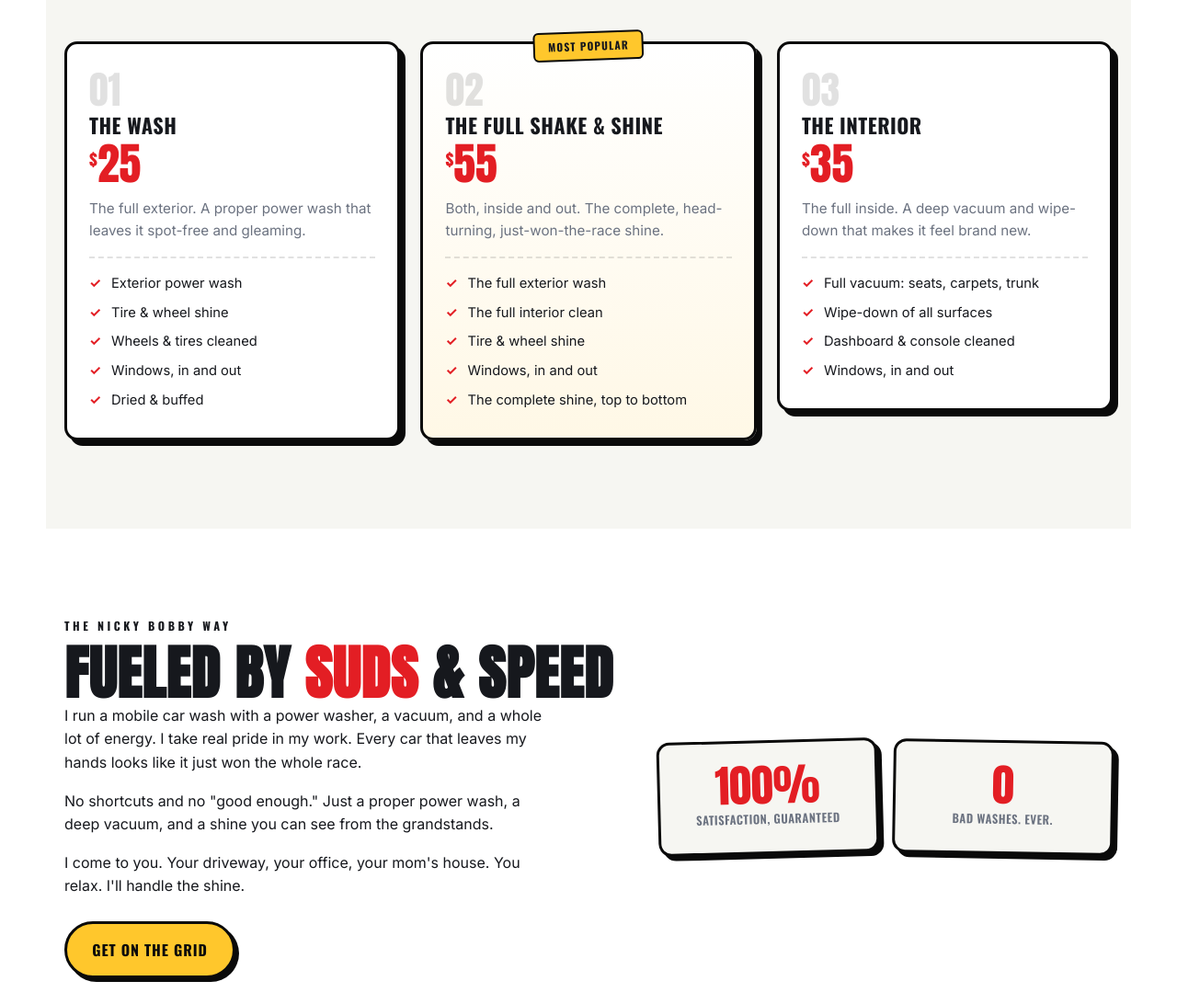
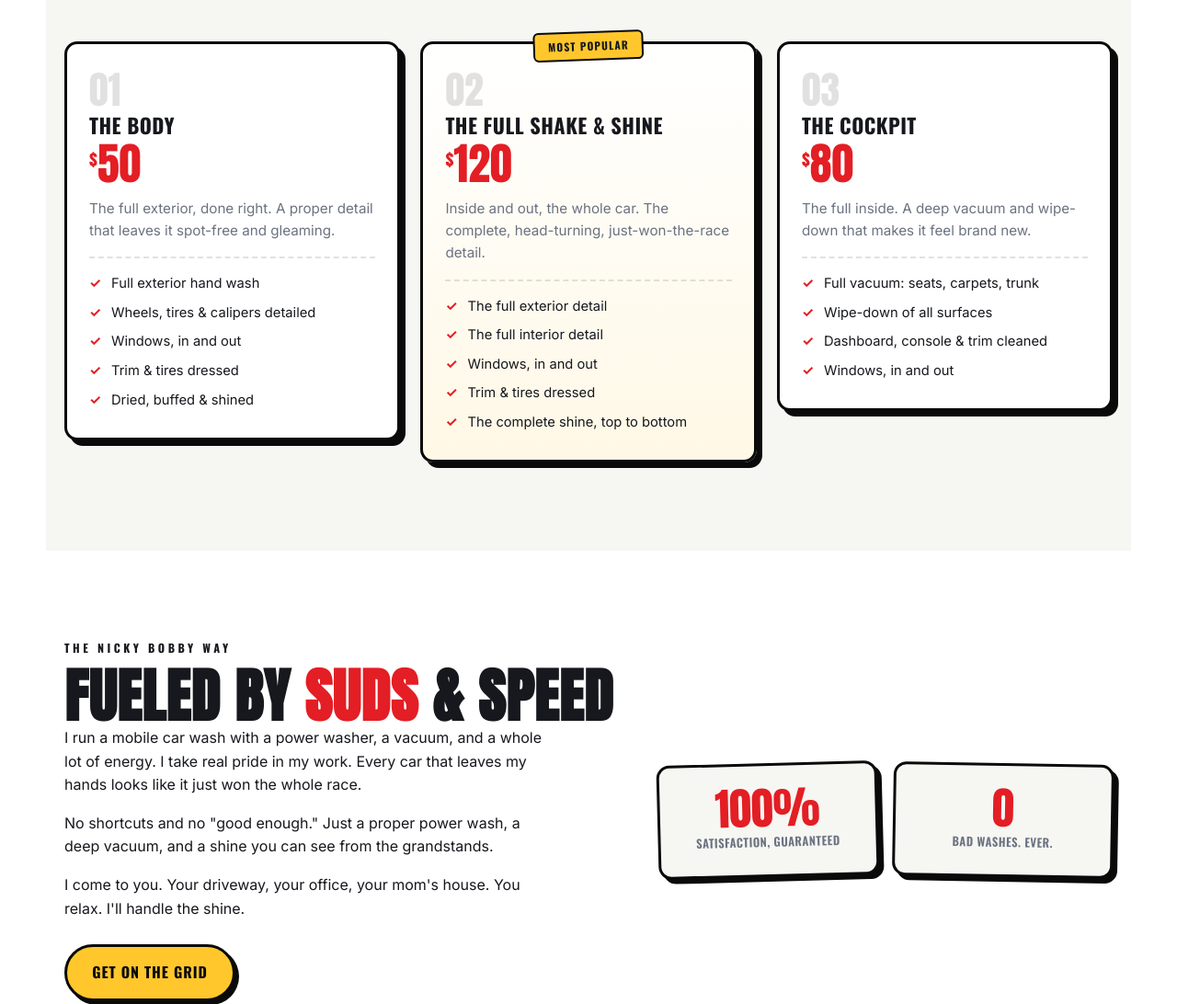
Before and after one commit to Crowley2012/ShakeAndShine, a plain HTML site: page index.html in a window 1280 px wide. Shown: the part 1108-2200 px from the top of the page at 92% size. Drawn offline with nearby package versions, Linux system fonts and the light colour scheme.

Commit message:
Update menu: The Body $50, The Cockpit $80, The Full Shake & Shine $120

```diff
--- a/index.html
+++ b/index.html
@@ -272,15 +272,15 @@
     <div class="services__grid">
       <article class="card reveal">
         <div class="card__num">01</div>
-        <h3 class="card__title">The Wash</h3>
-        <p class="card__price"><sup>$</sup>25</p>
-        <p class="card__desc">The full exterior. A proper power wash that leaves it spot-free and gleaming.</p>
+        <h3 class="card__title">The Body</h3>
+        <p class="card__price"><sup>$</sup>50</p>
+        <p class="card__desc">The full exterior, done right. A proper detail that leaves it spot-free and gleaming.</p>
         <ul class="card__list">
-          <li>Exterior power wash</li>
-          <li>Tire &amp; wheel shine</li>
-          <li>Wheels &amp; tires cleaned</li>
+          <li>Full exterior hand wash</li>
+          <li>Wheels, tires &amp; calipers detailed</li>
           <li>Windows, in and out</li>
-          <li>Dried &amp; buffed</li>
+          <li>Trim &amp; tires dressed</li>
+          <li>Dried, buffed &amp; shined</li>
         </ul>
       </article>
 
@@ -288,26 +288,26 @@
         <div class="card__ribbon">MOST POPULAR</div>
         <div class="card__num">02</div>
         <h3 class="card__title">The Full Shake &amp; Shine</h3>
-        <p class="card__price"><sup>$</sup>55</p>
-        <p class="card__desc">Both, inside and out. The complete, head-turning, just-won-the-race shine.</p>
+        <p class="card__price"><sup>$</sup>120</p>
+        <p class="card__desc">Inside and out, the whole car. The complete, head-turning, just-won-the-race detail.</p>
         <ul class="card__list">
-          <li>The full exterior wash</li>
-          <li>The full interior clean</li>
-          <li>Tire &amp; wheel shine</li>
+          <li>The full exterior detail</li>
+          <li>The full interior detail</li>
           <li>Windows, in and out</li>
+          <li>Trim &amp; tires dressed</li>
           <li>The complete shine, top to bottom</li>
         </ul>
       </article>
 
       <article class="card reveal">
         <div class="card__num">03</div>
-        <h3 class="card__title">The Interior</h3>
-        <p class="card__price"><sup>$</sup>35</p>
+        <h3 class="card__title">The Cockpit</h3>
+        <p class="card__price"><sup>$</sup>80</p>
         <p class="card__desc">The full inside. A deep vacuum and wipe-down that makes it feel brand new.</p>
         <ul class="card__list">
           <li>Full vacuum: seats, carpets, trunk</li>
           <li>Wipe-down of all surfaces</li>
-          <li>Dashboard &amp; console cleaned</li>
+          <li>Dashboard, console &amp; trim cleaned</li>
           <li>Windows, in and out</li>
         </ul>
       </article>
@@ -429,9 +429,9 @@
         <div class="field">
           <label for="pkg">Pick a Package</label>
           <select id="pkg" name="pkg">
-            <option>The Wash ($25)</option>
-            <option>The Full Shake &amp; Shine ($55)</option>
-            <option>The Interior ($35)</option>
+            <option>The Body ($50)</option>
+            <option>The Full Shake &amp; Shine ($120)</option>
+            <option>The Cockpit ($80)</option>
             <option>Not sure yet, talk to me</option>
           </select>
         </div>
```
